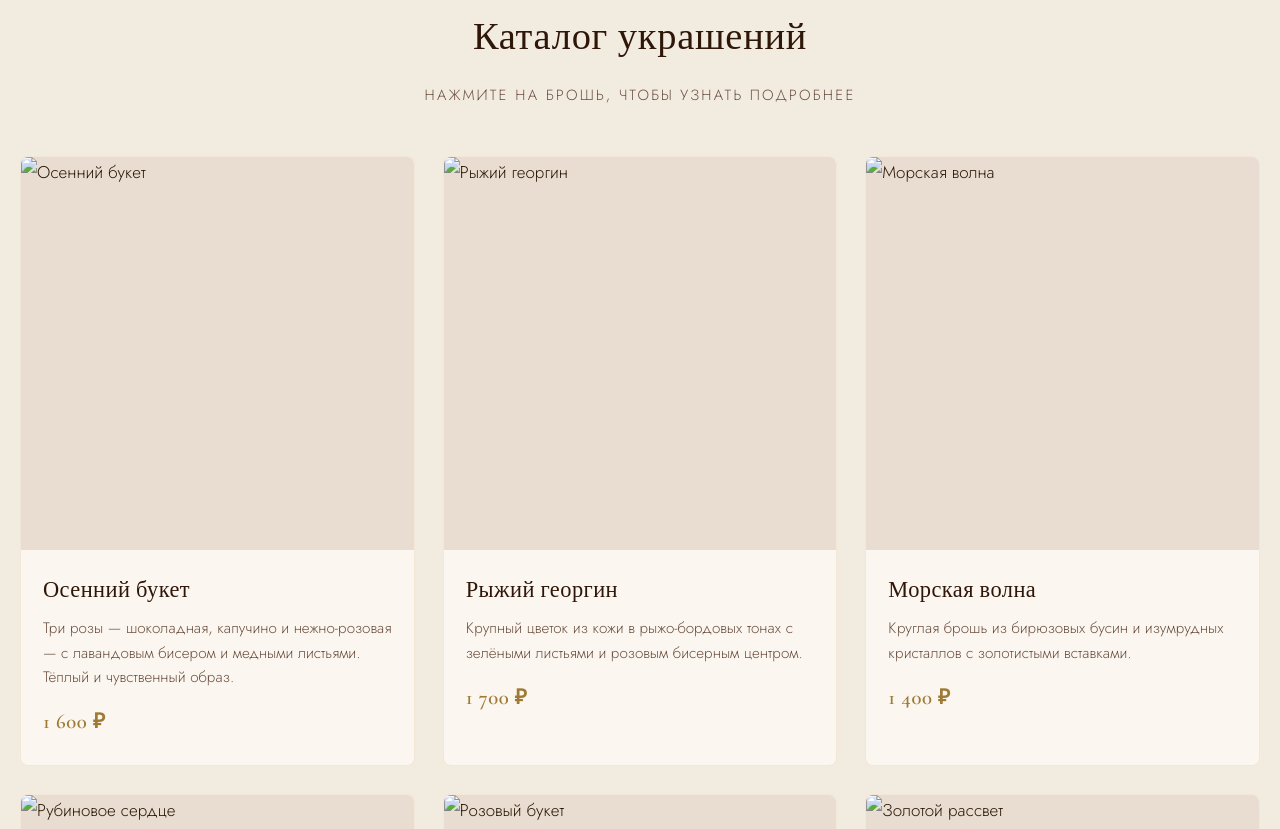
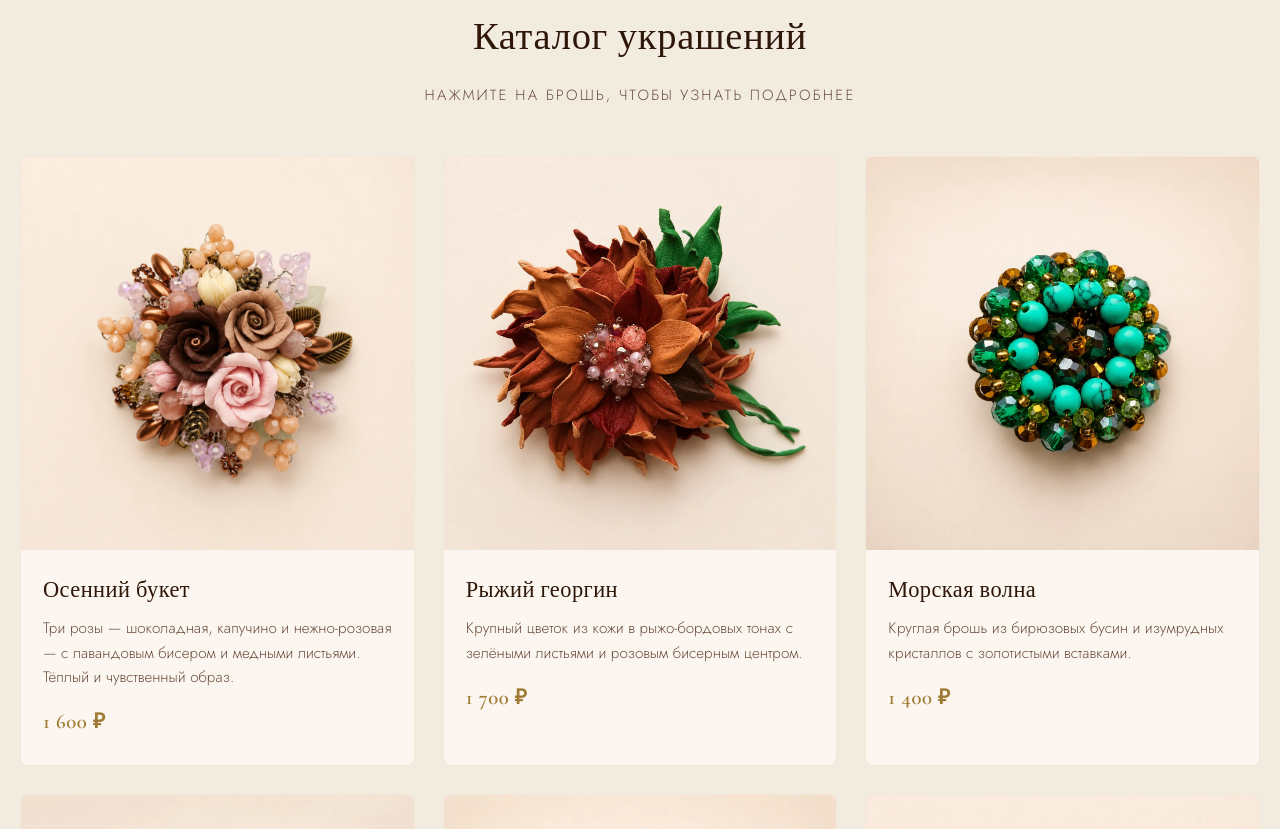
Before and after one commit to roxyfxck/broshi-eleni, a plain HTML site: page index.html in a window 1280 px wide. Shown: the part 975-1804 px from the top of the page. Drawn offline with nearby package versions, Linux system fonts and the light colour scheme.

Commit message:
Add files via upload

```diff
--- a/index.html
+++ b/index.html
@@ -1152,7 +1152,7 @@
     <!-- ABOUT -->
     <section class="about" id="about">
       <div class="about-img">
-        <img src="img/10.webp" alt="Броши мастера">
+        <img src="10.webp" alt="Броши мастера">
       </div>
       <div class="about-text">
         <p class="about-eyebrow" style="color:var(--caramel)">О мастере</p>
@@ -1232,7 +1232,7 @@
         desc: "Три розы — шоколадная, капучино и нежно-розовая — с лавандовым бисером и медными листьями. Тёплый и чувственный образ.",
         longDesc: "Брошь из полимерной глины с шоколадной, пыльно-розовой и кремовой розами. Декор: лавандовый бисер, медные зёрна, бронзовые листья, миниатюрные шишки. Размер около 8 см. Единственный экземпляр.",
         price: "1 600 ₽",
-        img: "img/1.webp"
+        img: "1.webp"
       },
       {
         id: 2,
@@ -1241,7 +1241,7 @@
         desc: "Крупный цветок из кожи в рыжо-бордовых тонах с зелёными листьями и розовым бисерным центром.",
         longDesc: "Каждый лепесток вырезан и обработан вручную из натуральной кожи. Многослойный цветок сочетает рыжие, терракотовые и бордовые оттенки. Центр украшен розовым бисером и кристаллами. Размер около 10 см.",
         price: "1 700 ₽",
-        img: "img/2.webp"
+        img: "2.webp"
       },
       {
         id: 3,
@@ -1250,7 +1250,7 @@
         desc: "Круглая брошь из бирюзовых бусин и изумрудных кристаллов с золотистыми вставками.",
         longDesc: "Плотная круглая композиция из бирюзовых матовых шаров, зелёных гранёных кристаллов и золотистого бисера. Богатое и яркое украшение — отличный акцент для однотонного образа. Размер около 6 см.",
         price: "1 400 ₽",
-        img: "img/3.webp"
+        img: "3.webp"
       },
       {
         id: 4,
@@ -1259,7 +1259,7 @@
         desc: "Насыщенно-красная брошь из крупных гранёных кристаллов с золотистым бисером в бронзовой оправе.",
         longDesc: "Эффектная брошь из рубиново-красных кристаллов разного размера. Золотистые вставки подчёркивают глубину цвета. Бронзовая оправа придаёт винтажный шарм. Размер около 6.5 см. Идеальна для вечернего образа.",
         price: "1 500 ₽",
-        img: "img/4.webp"
+        img: "4.webp"
       },
       {
         id: 5,
@@ -1268,7 +1268,7 @@
         desc: "Нежный букет из розового бисера, перламутровых цветочков и сверкающих кристаллов на зелёном стебле.",
         longDesc: "Брошь в форме букета — розовый бисер, кристаллы, перламутровые цветочки-бусины, зелёный стебель, перевязанный бордовой лентой. Воздушная и романтичная. Размер около 7 см.",
         price: "1 500 ₽",
-        img: "img/5.webp"
+        img: "5.webp"
       },
       {
         id: 6,
@@ -1277,7 +1277,7 @@
         desc: "Три розы — белая, лимонная и желтая — с перламутровыми бусинами и бронзовыми листьями. Светлый и радостный образ.",
         longDesc: "Брошь с белой, ярко-оранжевой и нежно-жёлтой розами из полимерной глины. Декор: жемчужный бисер, янтарные кристаллы, зелёные нефритовые листочки, бронзовые элементы. Размер около 8 см.",
         price: "1 600 ₽",
-        img: "img/6.webp"
+        img: "6.webp"
       },
       {
         id: 7,
@@ -1286,7 +1286,7 @@
         desc: "Круглая брошь из всех оттенков зелёного — с перламутровым цветком в центре и золотистыми акцентами.",
         longDesc: "Богатая смесь салатовых, изумрудных и оливковых кристаллов с жемчужными бусинами и золотым бисером. В центре — перламутровый цветок. Живая и свежая энергетика весны. Размер около 7 см.",
         price: "1 400 ₽",
-        img: "img/7.webp"
+        img: "7.webp"
       },
       {
         id: 8,
@@ -1295,7 +1295,7 @@
         desc: "Три розы — голубая, серая и белая — с голубым бисером и серебристыми листьями. Спокойный и элегантный образ.",
         longDesc: "Голубая, стальная и молочная розы из полимерной глины с бирюзовыми кабошонами, белым и синим бисером. Серебристые листья завершают композицию. Размер около 7.5 см.",
         price: "1 600 ₽",
-        img: "img/8.webp"
+        img: "8.webp"
       },
       {
         id: 9,
@@ -1304,7 +1304,7 @@
         desc: "Изящный букет из нежно фиолетовых кристаллов и бисера на зелёном стебле с бордовым бантиком.",
         longDesc: "Брошь-букет из лавандового и сиреневого бисера, крупных фиолетовых риволи-кристаллов и серебристых бусин. Зелёный стебель перевязан бордовой лентой. Нежная и поэтичная. Размер около 8 см.",
         price: "1 500 ₽",
-        img: "img/9.webp"
+        img: "9.webp"
       },
     ];
 
```
